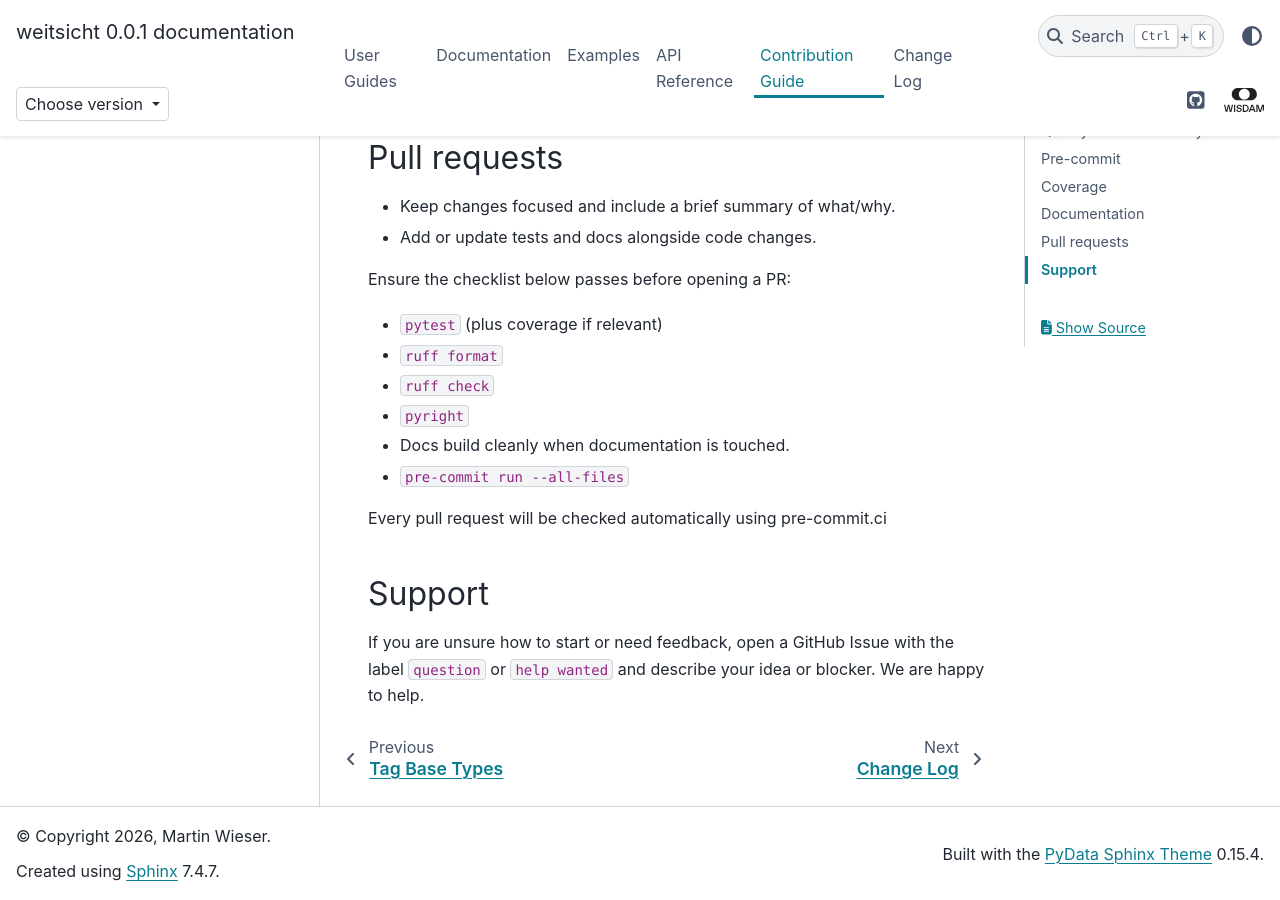
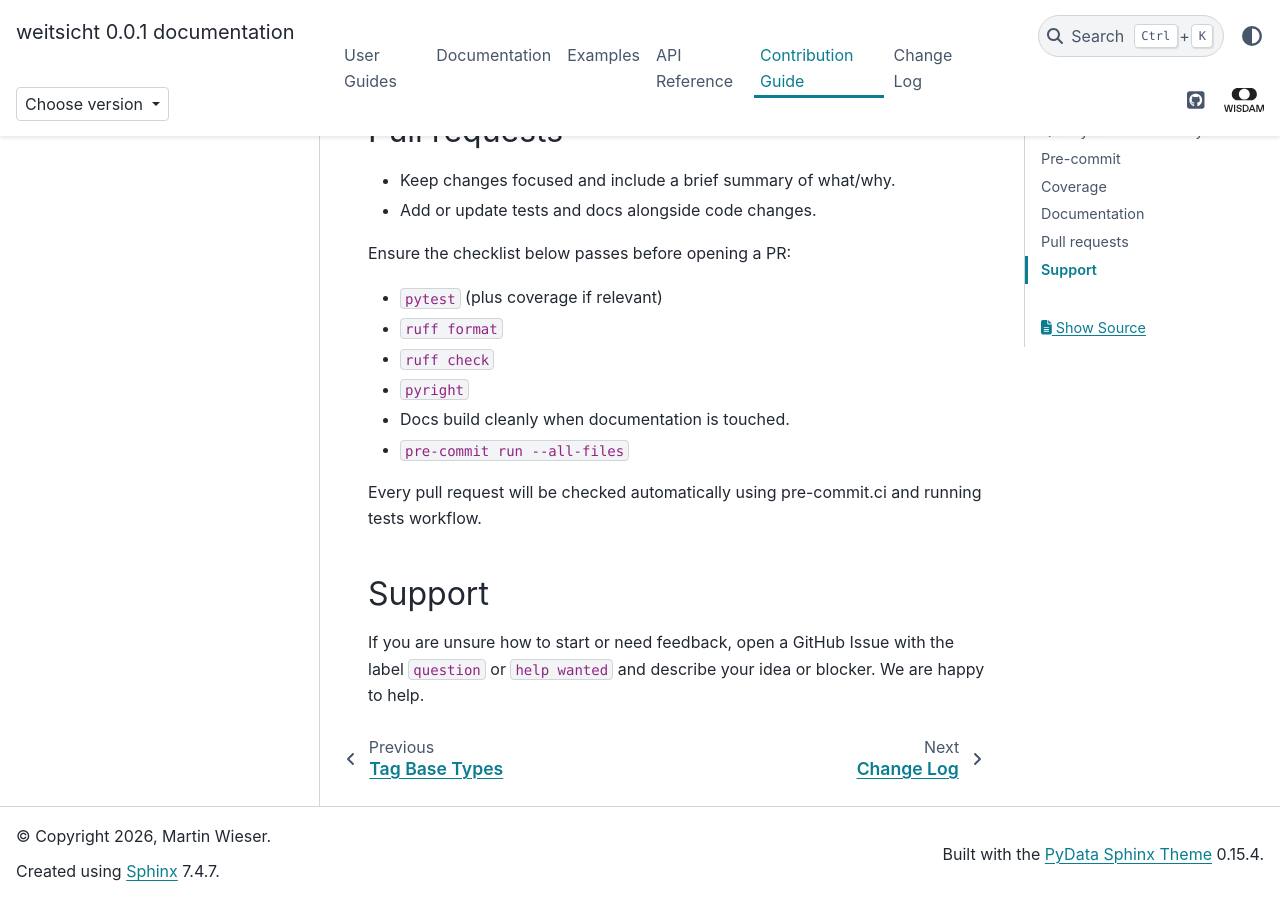
Before and after one commit to MartinW-S2M/weitsicht, a Sphinx documentation site: the page built from docs/source/contribution.rst, in a window 1280 px wide and 900 px high, scrolled down 3475 px. Built offline with Sphinx 7.4.7 and the PyData theme 0.15.4, drawn with Linux system fonts in a browser that asks for light colours; comment, search, counter and statistics services are not loaded; some of the changed text lies outside the part shown.

```diff
--- a/docs/source/contribution.rst
+++ b/docs/source/contribution.rst
@@ -164,8 +164,7 @@
 - Docs build cleanly when documentation is touched.
 - ``pre-commit run --all-files``
 
-
-Every pull request will be checked automatically using pre-commit.ci
+Every pull request will be checked automatically using pre-commit.ci and running tests workflow.
 
 Support
 -------
```
Also changed, not shown: other parts of docs/source/contribution.rst (+2 -2 lines), .pre-commit-config.yaml, 1 other file.
